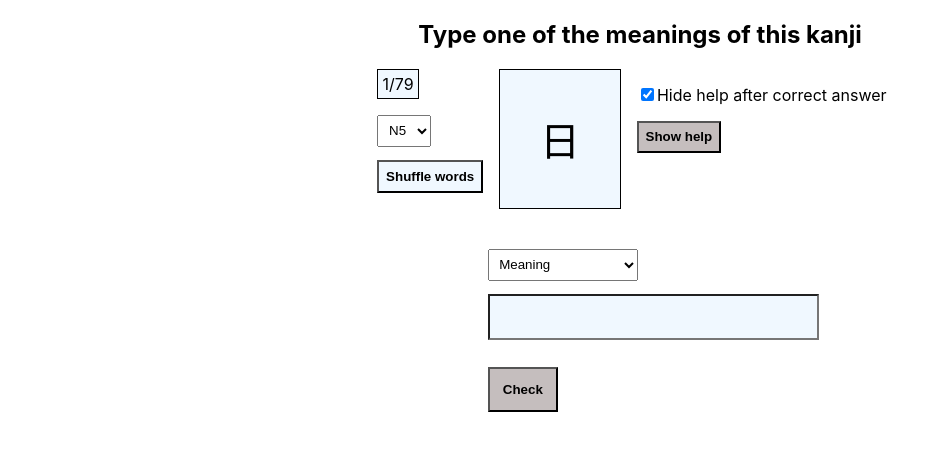
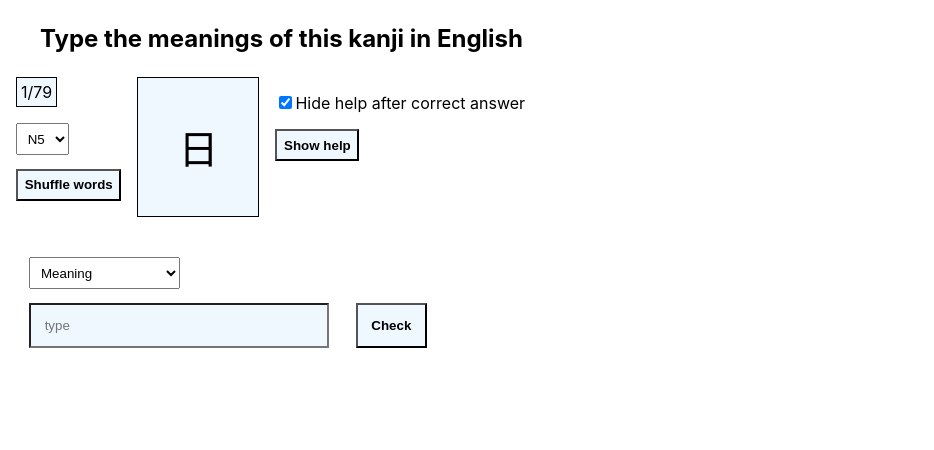
Before and after one commit to juanrein/words, a React (Create React App) app: page / in a window 1280 px wide. Shown: the top 450 px of the page, without its empty margins (0-934 px from the left). Built offline with nearby package versions, Linux system fonts and the light colour scheme.

Commit message:
mobile css

```diff
--- a/src/App.css
+++ b/src/App.css
@@ -1,13 +1,16 @@
+h2 {
+    margin: 1em;
+}
+
 .container {
-    display: flex;
-    flex-direction: column;
-    align-items: center;
+    margin-left: 0.25em;
+    margin-right: 0.25em;
 }
 
 .kanjiContainer {
     display: flex;
-    flex-direction: row;
-    align-items: flex-start;
+    flex-direction: column;
+    align-items: center;
 }
 
 .kanji {
@@ -20,16 +23,15 @@
 
 .kanjiLeft {
     display: flex;
-    flex-direction: column;
-    justify-content: flex-start;
-    align-items: flex-start;
+    flex-direction: row;
+    justify-content: center;
+    align-items: center;
     margin-right: 1em;
 }
 
 .kanjiLeft > * {
-    margin: 0 0 1em 0;
+    margin: 0 1em 1em 0;
 }
-
 
 .wordNumber {
     border: 1px solid black;
@@ -38,7 +40,7 @@
 }
 
 .help {
-    padding: 0em 1em;
+    padding: 0em 0em;
     margin: 0em;
     min-width: 200px;
 }
@@ -46,8 +48,8 @@
 
 .helpButton {
     padding: 0.5em 0.5em;
-    margin: 0m 1em;
-    background-color: rgb(197, 190, 190);
+    margin: 0em 0em 1em 0em;
+    background-color: aliceblue;
     font-weight: bold;
 }
 
@@ -70,7 +72,7 @@ input[type="text"] {
 input[type="submit"] {
     padding: 1em 1em;
     margin: 1em 1em;
-    background-color: rgb(197, 190, 190);
+    background-color: aliceblue;
     font-weight: bold;
 }
 
@@ -92,3 +94,39 @@ select {
     margin-left: 1em;
     display: block;
 }
+
+@media screen and (min-width: 540px) {
+    .container {
+        margin: 1em;
+    }
+
+    .kanjiContainer {
+        display: flex;
+        flex-direction: row;
+        align-items: flex-start;
+    }
+
+    .kanjiLeft {
+        display: flex;
+        flex-direction: column;
+        justify-content: flex-start;
+        align-items: flex-start;
+        margin-right: 1em;
+    }
+
+    .kanjiLeft > * {
+        margin: 0 0 1em 0;
+    }
+
+    .help {
+        padding: 0em 1em;
+    }
+
+    input[type="text"] {
+        padding: 1em 1em;
+        margin: 1em 1em;
+        box-sizing: border-box;
+        background-color: aliceblue;
+        width: 300px;
+    }
+}
--- a/src/App.js
+++ b/src/App.js
@@ -155,7 +155,7 @@ class App extends React.Component {
                 headerText = "Type the kanji in hiragana/katakana";
                 break;
             case "meaning":
-                headerText = "Type one of the meanings of this kanji";
+                headerText = "Type the meanings of this kanji in English";
                 break;
             default:
                 console.log("missing select case");
@@ -180,7 +180,7 @@ class App extends React.Component {
                         <option value="meaning">Meaning</option>
                     </select>
                     <label>
-                        <input type="text" value={this.state.value} onChange={this.handleChange} />
+                        <input type="text" placeholder="type" value={this.state.value} onChange={this.handleChange} />
                     </label>
                     <input type="submit" value="Check" className={this.state.incorrectQuess ? "error" : ""} />
                 </form>
```
